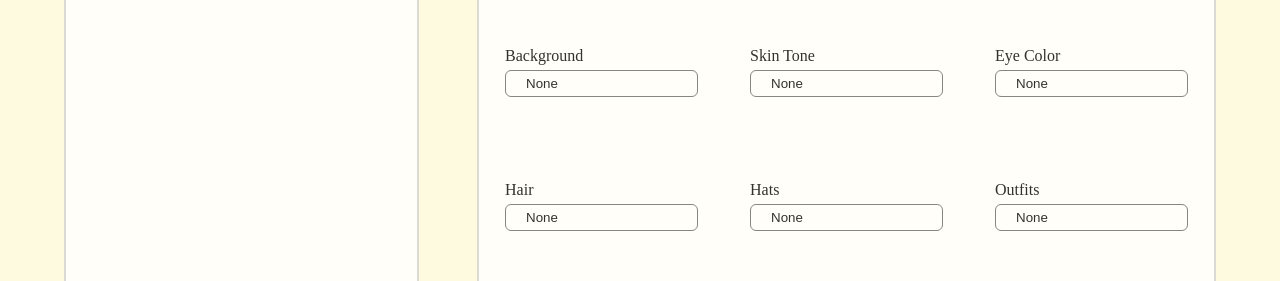
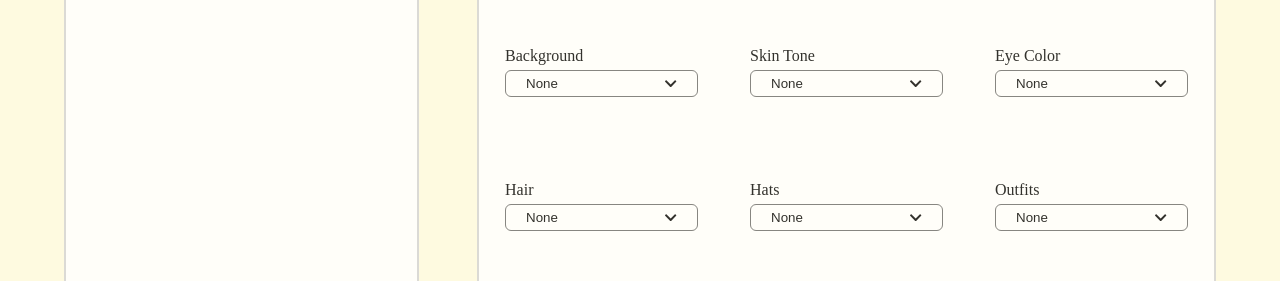
Before and after one commit to IzziCooki/Team-E-Dean-Fork, a React (Create React App) app in the folder code/: page /avatar in a window 1280 px wide. Shown: the part 225-506 px from the top of the page. Built offline with nearby package versions, Linux system fonts and the light colour scheme.

Commit message:
added downward chevron arrows to dropdown buttons

```diff
--- a/code/package.json
+++ b/code/package.json
@@ -14,6 +14,7 @@
     "react-bootstrap": "^2.10.5",
     "react-calendar": "^5.1.0",
     "react-dom": "^18.3.1",
+    "react-icons": "^5.3.0",
     "react-router-dom": "^6.27.0",
     "react-scripts": "5.0.1",
     "web-vitals": "^2.1.4"
--- a/code/src/Components/Avatarpage.js
+++ b/code/src/Components/Avatarpage.js
@@ -8,7 +8,7 @@ import { useNavigate } from "react-router-dom";
 //import * as Separator from "@radix-ui/react-separator";
 import "./../App.css";
 import { useState } from "react";
-
+import { FaChevronDown } from 'react-icons/fa';
 
 function AvatarPage() {
   const navigate = useNavigate();
@@ -217,6 +217,9 @@ function AvatarPage() {
                   <button
                     className="dropbtn"
                     style={{
+                      display: "flex",
+                      justifyContent: "space-between",
+                      alignItems: "center",
                       backgroundColor: "white",
                       color: "black",
                       padding: "5px 20px",
@@ -230,6 +233,7 @@ function AvatarPage() {
                     onClick={() => toggleDropdown(index)}
                   >
                     {option}
+                    <FaChevronDown />
                   </button>
 
                   {/* Content of the Dropdown Menus */}
```
Also changed, not shown: 1 other file (tests, documents, lock files or other folders).
